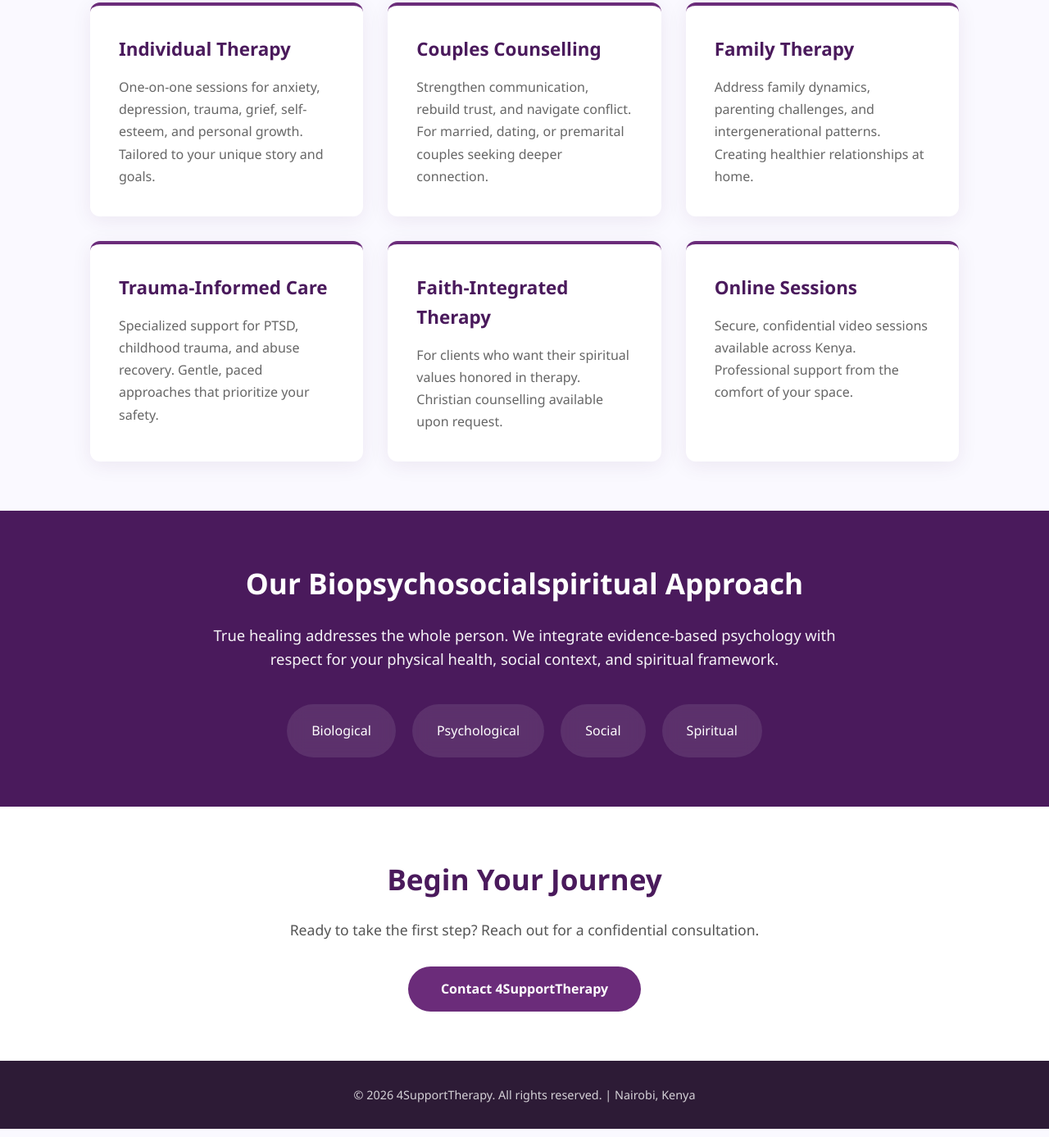
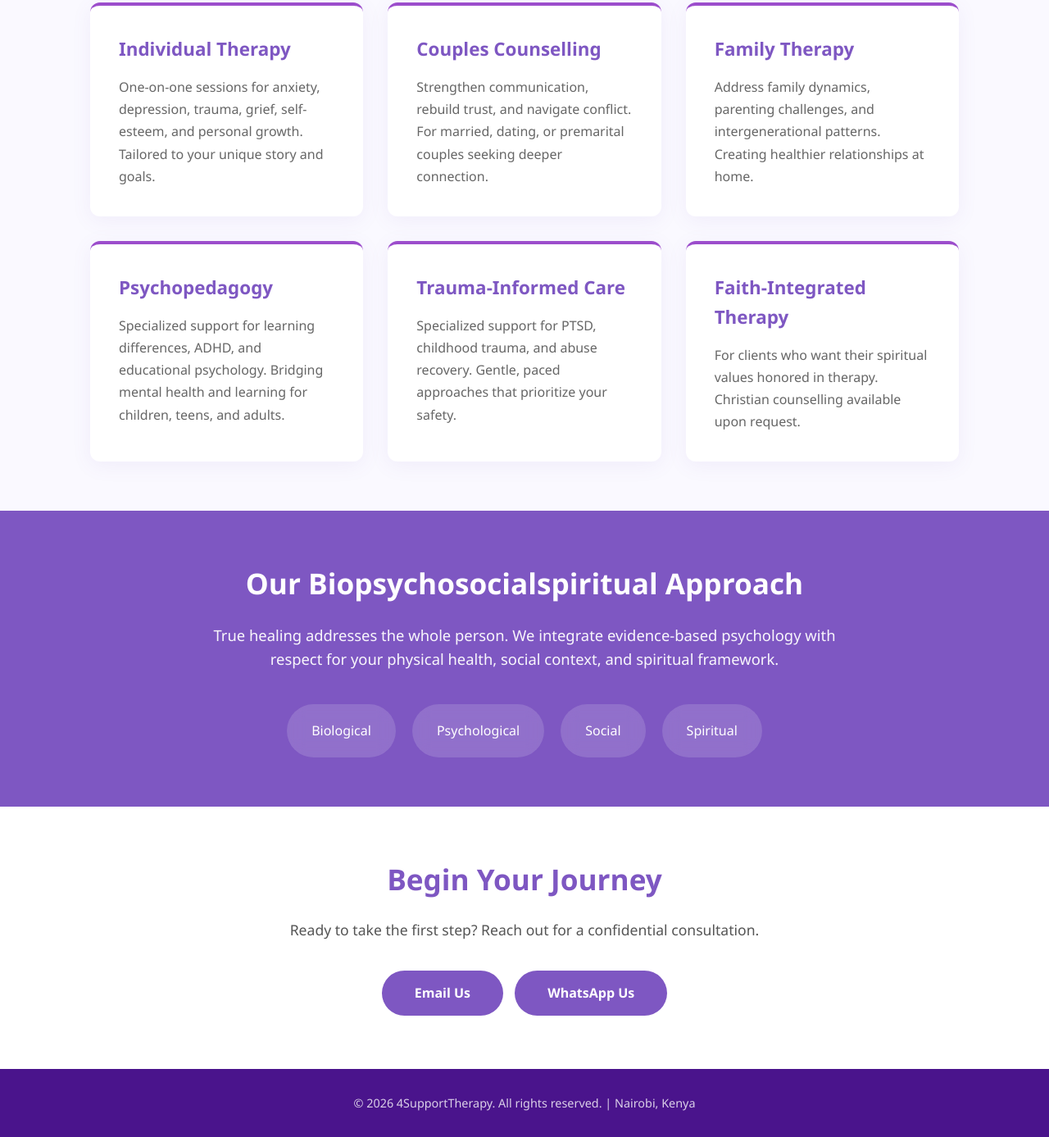
Before and after one commit to 4supportstherapy/4supportstherapy.github.io, a plain HTML site: page index.html in a window 1280 px wide. Shown: the part 601-1988 px from the top of the page at 82% size. Drawn offline with Linux system fonts and the light colour scheme.

Commit message:
Update index.html

```diff
--- a/index.html
+++ b/index.html
@@ -1,6 +1,4 @@
-<!DOCTYPE html>
-<html lang="en">
-<head>
+<!DOCTYPE html><html lang="en"><head>
     <meta charset="UTF-8">
     <meta name="viewport" content="width=device-width, initial-scale=1.0">
     <title>4SupportTherapy | Biopsychosocialspiritual Counselling Kenya</title>
@@ -14,11 +12,11 @@
         }
         .container { max-width: 1100px; margin: 0 auto; padding: 0 20px; }
         header {
-            background: linear-gradient(135deg, #4a1a5c 0%, #6b2c7a 100%);
+            background: linear-gradient(135deg, #7E57C2 0%, #9C4DCC 100%);
             color: white;
             padding: 60px 0;
             text-align: center;
-            box-shadow: 0 4px 20px rgba(74, 26, 92, 0.3);
+            box-shadow: 0 4px 20px rgba(126, 87, 194, 0.3);
         }
         header h1 { font-size: 2.8rem; font-weight: 700; margin-bottom: 10px; }
         header p { font-size: 1.2rem; opacity: 0.95; font-weight: 300; }
@@ -26,12 +24,12 @@
             background: #fff;
             padding: 40px 0;
             text-align: center;
-            border-bottom: 3px solid #e9d8f0;
+            border-bottom: 3px solid #E1BEE7;
         }
-        .tagline h2 { color: #4a1a5c; font-size: 2rem; margin-bottom: 15px; }
+        .tagline h2 { color: #7E57C2; font-size: 2rem; margin-bottom: 15px; }
         .tagline p { font-size: 1.1rem; color: #555; max-width: 700px; margin: 0 auto; }
         .services { padding: 60px 0; background: #faf9ff; }
-        .services h2 { text-align: center; color: #4a1a5c; font-size: 2.2rem; margin-bottom: 50px; }
+        .services h2 { text-align: center; color: #7E57C2; font-size: 2.2rem; margin-bottom: 50px; }
         .grid {
             display: grid;
             grid-template-columns: repeat(auto-fit, minmax(300px, 1fr));
@@ -41,15 +39,15 @@
             background: white;
             padding: 35px;
             border-radius: 12px;
-            box-shadow: 0 5px 25px rgba(74, 26, 92, 0.08);
-            border-top: 4px solid #6b2c7a;
+            box-shadow: 0 5px 25px rgba(126, 87, 194, 0.08);
+            border-top: 4px solid #9C4DCC;
             transition: transform 0.3s ease;
         }
         .card:hover { transform: translateY(-5px); }
-        .card h3 { color: #4a1a5c; font-size: 1.4rem; margin-bottom: 15px; }
+        .card h3 { color: #7E57C2; font-size: 1.4rem; margin-bottom: 15px; }
         .card p { color: #666; line-height: 1.7; }
         .approach {
-            background: #4a1a5c;
+            background: #7E57C2;
             color: white;
             padding: 60px 0;
             text-align: center;
@@ -64,33 +62,35 @@
             margin-top: 40px;
         }
         .pillar {
-            background: rgba(255,255,255,0.1);
+            background: rgba(255,255,255,0.15);
             padding: 20px 30px;
             border-radius: 50px;
             font-weight: 500;
             backdrop-filter: blur(10px);
         }
         .contact { padding: 60px 0; background: white; text-align: center; }
-        .contact h2 { color: #4a1a5c; font-size: 2.2rem; margin-bottom: 20px; }
+        .contact h2 { color: #7E57C2; font-size: 2.2rem; margin-bottom: 20px; }
         .contact p { font-size: 1.1rem; color: #555; margin-bottom: 30px; }
         .btn {
             display: inline-block;
-            background: #6b2c7a;
+            background: #7E57C2;
             color: white;
             padding: 15px 40px;
             border-radius: 50px;
             text-decoration: none;
             font-weight: 600;
-            transition: background 0.3s ease;
+            transition: all 0.3s ease;
+            margin: 5px;
         }
-        .btn:hover { background: #4a1a5c; }
+        .btn:hover { background: #6A1B9A; transform: scale(1.05); }
         footer {
-            background: #2d1b36;
+            background: #4A148C;
             color: rgba(255,255,255,0.8);
             text-align: center;
             padding: 30px 0;
             font-size: 0.9rem;
         }
+        html { scroll-behavior: smooth; }
         @media (max-width: 768px) {
             header h1 { font-size: 2.2rem; }
             .tagline h2, .services h2, .approach h2, .contact h2 { font-size: 1.8rem; }
@@ -129,16 +129,16 @@
                     <p>Address family dynamics, parenting challenges, and intergenerational patterns. Creating healthier relationships at home.</p>
                 </div>
                 <div class="card">
+                    <h3>Psychopedagogy</h3>
+                    <p>Specialized support for learning differences, ADHD, and educational psychology. Bridging mental health and learning for children, teens, and adults.</p>
+                </div>
+                <div class="card">
                     <h3>Trauma-Informed Care</h3>
                     <p>Specialized support for PTSD, childhood trauma, and abuse recovery. Gentle, paced approaches that prioritize your safety.</p>
                 </div>
                 <div class="card">
                     <h3>Faith-Integrated Therapy</h3>
                     <p>For clients who want their spiritual values honored in therapy. Christian counselling available upon request.</p>
-                </div>
-                <div class="card">
-                    <h3>Online Sessions</h3>
-                    <p>Secure, confidential video sessions available across Kenya. Professional support from the comfort of your space.</p>
                 </div>
             </div>
         </div>
@@ -157,11 +157,12 @@
         </div>
     </section>
 
-    <section class="contact">
+    <section class="contact" id="contact">
         <div class="container">
             <h2>Begin Your Journey</h2>
             <p>Ready to take the first step? Reach out for a confidential consultation.</p>
-            <a href="mailto:hello@4supportstherapy.com" class="btn">Contact 4SupportTherapy</a>
+            <a href="mailto:4supportstherapy@gmail.com" class="btn">Email Us</a>
+            <a href="https://wa.me/254700000000" class="btn">WhatsApp Us</a>
         </div>
     </section>
 
```
